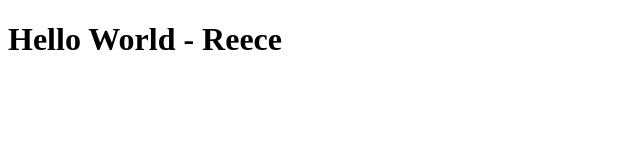
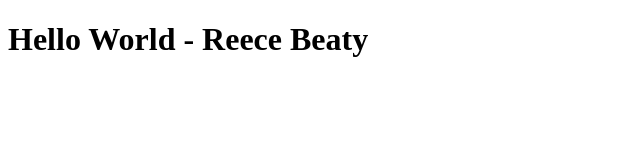
Before and after one commit to Reece122/Reece-Portfolio, a plain HTML site: page BI X Project/Hello World.html in a window 1280 px wide. Shown: the whole page, without its empty margins (0-640 px from the left). Drawn offline with Linux system fonts and the light colour scheme.

Commit message:
added last name

```diff
--- a/BI X Project/Hello World.html
+++ b/BI X Project/Hello World.html
@@ -4,6 +4,6 @@
 
     </head>
     <body>
-        <h1>Hello World - Reece</h1>
+        <h1>Hello World - Reece Beaty</h1>
     </body>
 </html>
```
